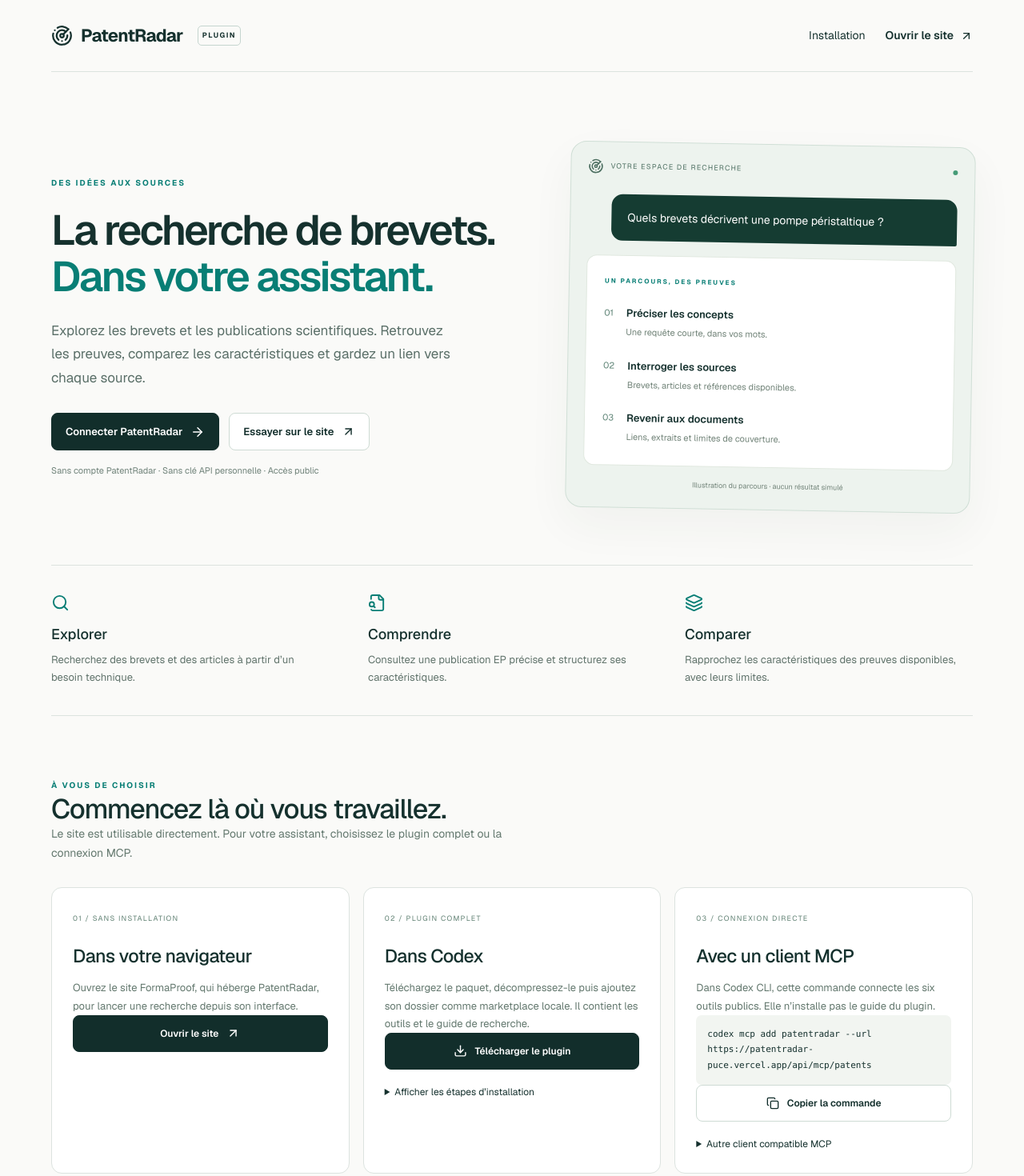
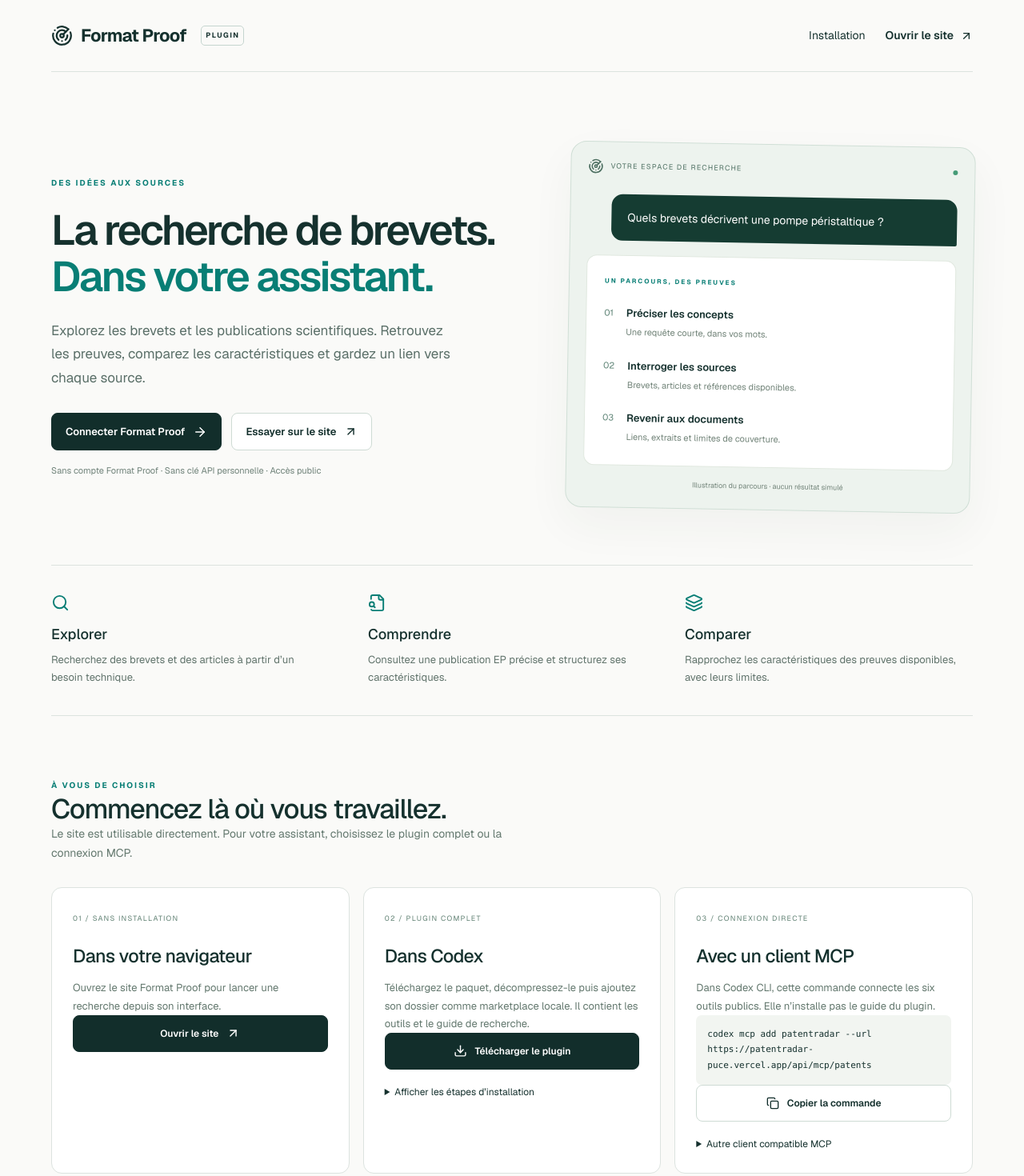
Before and after one commit to medhiblk/patentradar, a Next.js app: page /plugin in a window 1280 px wide. Shown: the top 1470 px of the page at 80% size. Built offline with nearby package versions, Linux system fonts and the light colour scheme.

Commit message:
Rename website and public plugin display name to Format Proof

```diff
--- a/src/app/api/v1/health/route.ts
+++ b/src/app/api/v1/health/route.ts
@@ -1,7 +1,7 @@
 export const dynamic = "force-dynamic";
 export async function GET() {
   return Response.json({
-    name: "PatentRadar",
+    name: "Format Proof",
     apiVersion: "v1",
     status: "ready",
     mcp: {
--- a/src/app/developers/page.tsx
+++ b/src/app/developers/page.tsx
@@ -50,7 +50,7 @@
               GitHub ↗
             </a>
           )}
-          <Link href="/plugin">PatentRadar plugin ↗</Link>
+          <Link href="/plugin">Format Proof plugin ↗</Link>
           <a href="/api/v1/openapi.json">OpenAPI</a>
           <a href="/api/v1/health">Service health</a>
           <a href="/engineering">Try 3D Studio</a>
--- a/src/app/layout.tsx
+++ b/src/app/layout.tsx
@@ -2,7 +2,7 @@
 import { GeistSans } from "geist/font/sans";
 import "./globals.css";
 export const metadata: Metadata = {
-  title: "FormaProof — From technical documents to informed design",
+  title: "Format Proof — From technical documents to informed design",
   description:
     "Understand technical PDFs and manuals, reconstruct measured 3D parts, investigate patent evidence and iterate your design.",
 };
--- a/src/app/page.tsx
+++ b/src/app/page.tsx
@@ -411,7 +411,7 @@
         <button
           className="wordmark"
           onClick={() => go("Overview")}
-          aria-label="FormaProof home"
+          aria-label="Format Proof home"
         >
           <span className="wordmark-symbol">
             <span />
--- a/src/app/plugin/page.tsx
+++ b/src/app/plugin/page.tsx
@@ -1,8 +1,8 @@
 import type { Metadata } from "next";
 import PluginPage from "./plugin-page";
 export const metadata: Metadata = {
-  title: "PatentRadar — Le plugin de recherche de brevets",
-  description: "Explorez les brevets et publications dans votre assistant. Accès public sans compte PatentRadar ni clé API personnelle. Installation, exemples et sources.",
+  title: "Format Proof — Le plugin de recherche de brevets",
+  description: "Explorez les brevets et publications dans votre assistant. Accès public sans compte Format Proof ni clé API personnelle. Installation, exemples et sources.",
   alternates: { canonical: "https://patentradar-puce.vercel.app/plugin" },
 };
 export default function Page() { return <PluginPage />; }
--- a/src/app/plugin/plugin-page.tsx
+++ b/src/app/plugin/plugin-page.tsx
@@ -8,7 +8,7 @@
 const prompts = [
   "Recherche des brevets sur les pompes péristaltiques et cite tes sources.",
   "Trouve des publications scientifiques sur les capteurs microfluidiques.",
-  "Vérifie les sources disponibles dans PatentRadar.",
+  "Vérifie les sources disponibles dans Format Proof.",
 ];
 export default function PluginPage() {
   const [copied, setCopied] = useState("");
@@ -19,7 +19,7 @@
   }
   return <main className={styles.page} lang="fr">
     <nav className={styles.nav} aria-label="Navigation du plugin">
-      <Link className={styles.brand} href="/plugin"><Radar size={27} /> PatentRadar<span>PLUGIN</span></Link>
+      <Link className={styles.brand} href="/plugin"><Radar size={27} /> Format Proof<span>PLUGIN</span></Link>
       <div><a href="#installation">Installation</a><Link href="/" className={styles.siteLink}>Ouvrir le site <ArrowUpRight size={16}/></Link></div>
     </nav>
     <header className={styles.hero}>
@@ -27,8 +27,8 @@
         <p className={styles.eyebrow}>DES IDÉES AUX SOURCES</p>
         <h1>La recherche de brevets.<br/><em>Dans votre assistant.</em></h1>
         <p className={styles.lead}>Explorez les brevets et les publications scientifiques. Retrouvez les preuves, comparez les caractéristiques et gardez un lien vers chaque source.</p>
-        <div className={styles.actions}><a className={styles.primary} href="#installation">Connecter PatentRadar <ArrowRight size={18}/></a><Link className={styles.secondary} href="/">Essayer sur le site <ArrowUpRight size={17}/></Link></div>
-        <p className={styles.note}>Sans compte PatentRadar · Sans clé API personnelle · Accès public</p>
+        <div className={styles.actions}><a className={styles.primary} href="#installation">Connecter Format Proof <ArrowRight size={18}/></a><Link className={styles.secondary} href="/">Essayer sur le site <ArrowUpRight size={17}/></Link></div>
+        <p className={styles.note}>Sans compte Format Proof · Sans clé API personnelle · Accès public</p>
       </div>
       <aside className={styles.preview} aria-label="Exemple de parcours">
         <div className={styles.previewHeader}><Radar size={19}/><span>VOTRE ESPACE DE RECHERCHE</span><span className={styles.dot}/></div>
@@ -44,22 +44,22 @@
     <section id="installation" className={styles.install}>
       <div className={styles.sectionHeading}><span className={styles.eyebrow}>À VOUS DE CHOISIR</span><h2>Commencez là où vous travaillez.</h2><p>Le site est utilisable directement. Pour votre assistant, choisissez le plugin complet ou la connexion MCP.</p></div>
       <div className={styles.installGrid}>
-        <article className={styles.card}><span className={styles.step}>01 / SANS INSTALLATION</span><h3>Dans votre navigateur</h3><p>Ouvrez le site FormaProof, qui héberge PatentRadar, pour lancer une recherche depuis son interface.</p><Link className={styles.primary} href="/">Ouvrir le site <ArrowUpRight size={17}/></Link></article>
+        <article className={styles.card}><span className={styles.step}>01 / SANS INSTALLATION</span><h3>Dans votre navigateur</h3><p>Ouvrez le site Format Proof pour lancer une recherche depuis son interface.</p><Link className={styles.primary} href="/">Ouvrir le site <ArrowUpRight size={17}/></Link></article>
         <article className={styles.card}><span className={styles.step}>02 / PLUGIN COMPLET</span><h3>Dans Codex</h3><p>Téléchargez le paquet, décompressez-le puis ajoutez son dossier comme marketplace locale. Il contient les outils et le guide de recherche.</p><a className={styles.primary} href="/downloads/patentradar-public.zip" download><Download size={17}/> Télécharger le plugin</a>
-          <details><summary>Afficher les étapes d’installation</summary><ol><li>Décompressez l’archive et ouvrez un terminal dans le dossier <code>patentradar-public</code>.</li><li>Exécutez ces deux commandes :</li></ol><pre>{"codex plugin marketplace add .\ncodex plugin add patent-radar@patentradar-public"}</pre><p>Ouvrez ensuite une nouvelle tâche et sélectionnez PatentRadar. Codex doit être installé ; les règles de votre espace peuvent limiter les plugins personnalisés.</p></details>
+          <details><summary>Afficher les étapes d’installation</summary><ol><li>Décompressez l’archive et ouvrez un terminal dans le dossier <code>patentradar-public</code>.</li><li>Exécutez ces deux commandes :</li></ol><pre>{"codex plugin marketplace add .\ncodex plugin add patent-radar@patentradar-public"}</pre><p>Ouvrez ensuite une nouvelle tâche et sélectionnez Format Proof. Codex doit être installé ; les règles de votre espace peuvent limiter les plugins personnalisés.</p></details>
         </article>
         <article className={styles.card}><span className={styles.step}>03 / CONNEXION DIRECTE</span><h3>Avec un client MCP</h3><p>Dans Codex CLI, cette commande connecte les six outils publics. Elle n’installe pas le guide du plugin.</p><pre>{command}</pre><button className={styles.secondary} onClick={()=>copy(command,"command")}>{copied==="command"?<Check size={16}/>:<Copy size={16}/>} Copier la commande</button><details><summary>Autre client compatible MCP</summary><p>Transport : Streamable HTTP. Authentification : aucune pour ces outils publics.</p><code className={styles.endpoint}>{endpoint}</code><button className={styles.secondary} onClick={()=>copy(endpoint,"endpoint")}>Copier l’URL MCP</button><a href="/downloads/patentradar.mcp.json" download>Télécharger la configuration JSON ↗</a></details></article>
       </div>
     </section>
     <section className={styles.examples}><div><p className={styles.eyebrow}>PREMIÈRE CONVERSATION</p><h2>Une question suffit.</h2><p>Copiez un exemple dans une nouvelle tâche. Le plugin répond dans votre langue et vous accompagne pour préciser la recherche.</p></div><div>{prompts.map((p,i)=><button key={p} onClick={()=>copy(p,"prompt"+i)}><span>{p}</span>{copied==="prompt"+i?<Check size={19}/>:<Copy size={19}/>}</button>)}</div></section>
     <section className={styles.faq}><h2>Ce qu’il faut savoir.</h2>
-      <details><summary>Est-ce accessible à tout le monde ?</summary><p>Le site, le téléchargement et les outils publics sont accessibles sans compte PatentRadar. L’utilisation dans un assistant nécessite un client compatible et peut dépendre des autorisations de votre espace. Le paquet est distribué ici ; il n’est pas présenté comme validé ou référencé dans l’annuaire officiel.</p></details>
+      <details><summary>Est-ce accessible à tout le monde ?</summary><p>Le site, le téléchargement et les outils publics sont accessibles sans compte Format Proof. L’utilisation dans un assistant nécessite un client compatible et peut dépendre des autorisations de votre espace. Le paquet est distribué ici ; il n’est pas présenté comme validé ou référencé dans l’annuaire officiel.</p></details>
       <details><summary>Quelles sources puis-je utiliser ?</summary><p>EPO, OpenAlex, Crossref, Europe PMC, arXiv et d’autres sources ont des capacités différentes. Certaines exigent une configuration serveur ou peuvent être indisponibles. Demandez au plugin de vérifier les sources. Les catalogues USPTO/PatentsView donnent des liens de jeux de données ; leurs fichiers ne sont pas automatiquement importés.</p><a href="/api/v1/providers">Consulter les capacités des sources ↗</a></details>
-      <details><summary>Que deviennent mes recherches ?</summary><p>Les appels sont traités sur le serveur PatentRadar distant. Les recherches externes transmettent les concepts approuvés aux fournisseurs concernés. Utilisez des concepts non confidentiels. Extraire ou comparer un document via les outils l’envoie aussi au serveur ; ce n’est pas un traitement sur votre appareil.</p></details>
+      <details><summary>Que deviennent mes recherches ?</summary><p>Les appels sont traités sur le serveur Format Proof distant. Les recherches externes transmettent les concepts approuvés aux fournisseurs concernés. Utilisez des concepts non confidentiels. Extraire ou comparer un document via les outils l’envoie aussi au serveur ; ce n’est pas un traitement sur votre appareil.</p></details>
       <details><summary>Y a-t-il des limites ?</summary><p>Des quotas et des interruptions de sources sont possibles. La couverture reste partielle et la comparaison est lexicale : elle ne démontre ni nouveauté ni liberté d’exploitation. Le plugin public n’inclut pas la 3D, les comptes privés ou le stockage de projets.</p></details>
       <details><summary>La connexion ne fonctionne pas ?</summary><p>Vérifiez l’URL et le transport HTTP, ouvrez une nouvelle tâche après installation, puis demandez « Vérifie les sources disponibles ». En cas de quota, attendez avant de réessayer. Le site reste une autre façon d’accéder au service.</p><Link href="/developers">Documentation technique ↗</Link></details>
     </section>
-    <footer className={styles.footer}><Link href="/">FormaProof / PatentRadar <ArrowUpRight size={15}/></Link><a href="/developers">Documentation</a><a href="https://github.com/medhiblk/patentradar" target="_blank" rel="noreferrer">GitHub ↗</a><span>Des sources, pas des certitudes.</span></footer>
+    <footer className={styles.footer}><Link href="/">Format Proof <ArrowUpRight size={15}/></Link><a href="/developers">Documentation</a><a href="https://github.com/medhiblk/patentradar" target="_blank" rel="noreferrer">GitHub ↗</a><span>Des sources, pas des certitudes.</span></footer>
     <div className={styles.notice} role="status" aria-live="polite">{notice}</div>
   </main>;
 }
--- a/src/components/home.tsx
+++ b/src/components/home.tsx
@@ -110,7 +110,7 @@
           </div>
         </motion.div>
       </section>
-      <section className="experience-section" aria-label="Explore FormaProof">
+      <section className="experience-section" aria-label="Explore Format Proof">
         <div className="gallery-heading">
           <span>YOUR DOCUMENTS. YOUR NEXT DESIGN.</span>
           <span>
--- a/src/lib/brand.ts
+++ b/src/lib/brand.ts
@@ -1,6 +1,6 @@
 /** Working product identity. Repository slugs and API/MCP identifiers stay compatible. */
 export const BRAND = {
-  name: "FormaProof",
+  name: "Format Proof",
   tagline: "Understand the system. Explore the design. Investigate the evidence.",
   legacy: "PatentRadar",
 } as const;
--- a/src/lib/report.ts
+++ b/src/lib/report.ts
@@ -86,7 +86,7 @@
     y -= heading ? 23 : 15;
   };
   const ascii = (s: string) => s.replace(/[^\x20-\x7E\n]/g, "?");
-  line("PatentRadar | Patent intelligence report", true);
+  line("Format Proof | Patent intelligence report", true);
   line(`Generated ${new Date().toISOString()} | ${data.mode}`);
   for (const [title, body] of reportSections(data)) {
     y -= 12;
```
Also changed, not shown: 1 other file (tests, documents, lock files or other folders).
